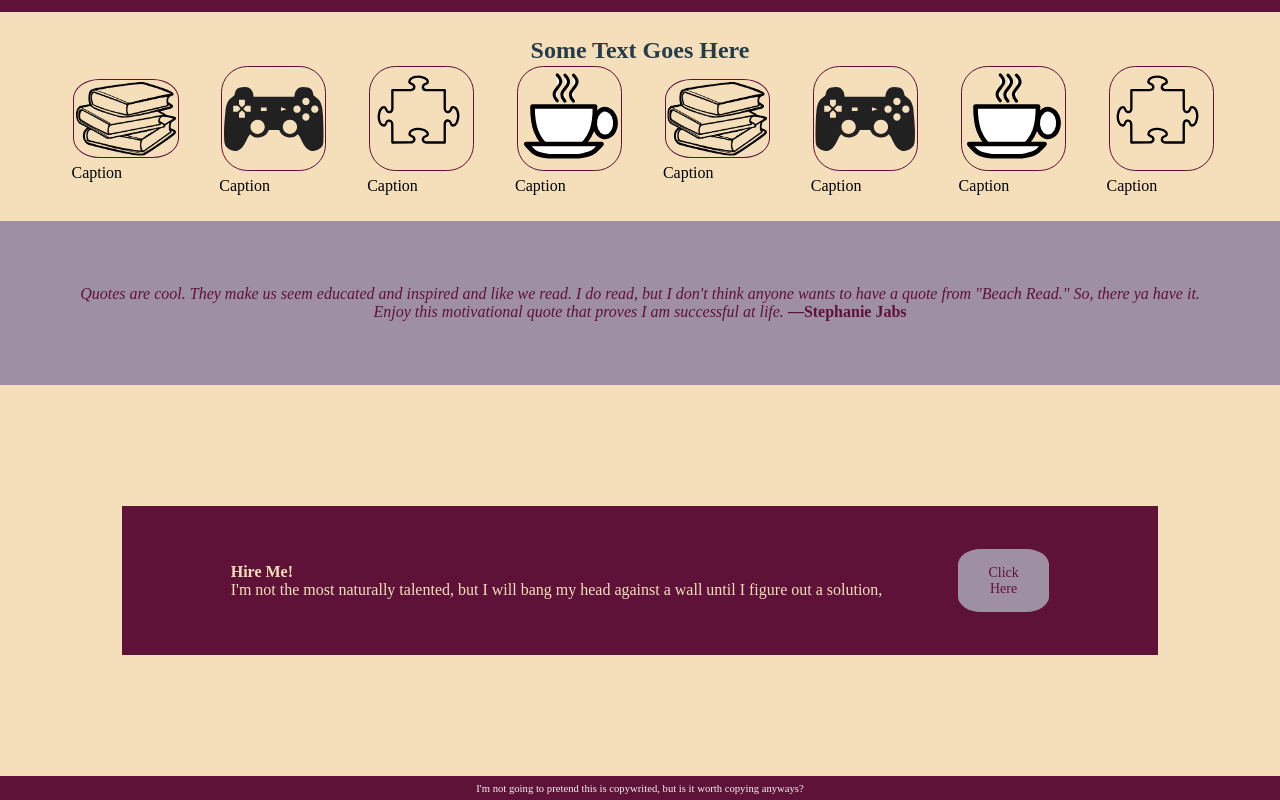
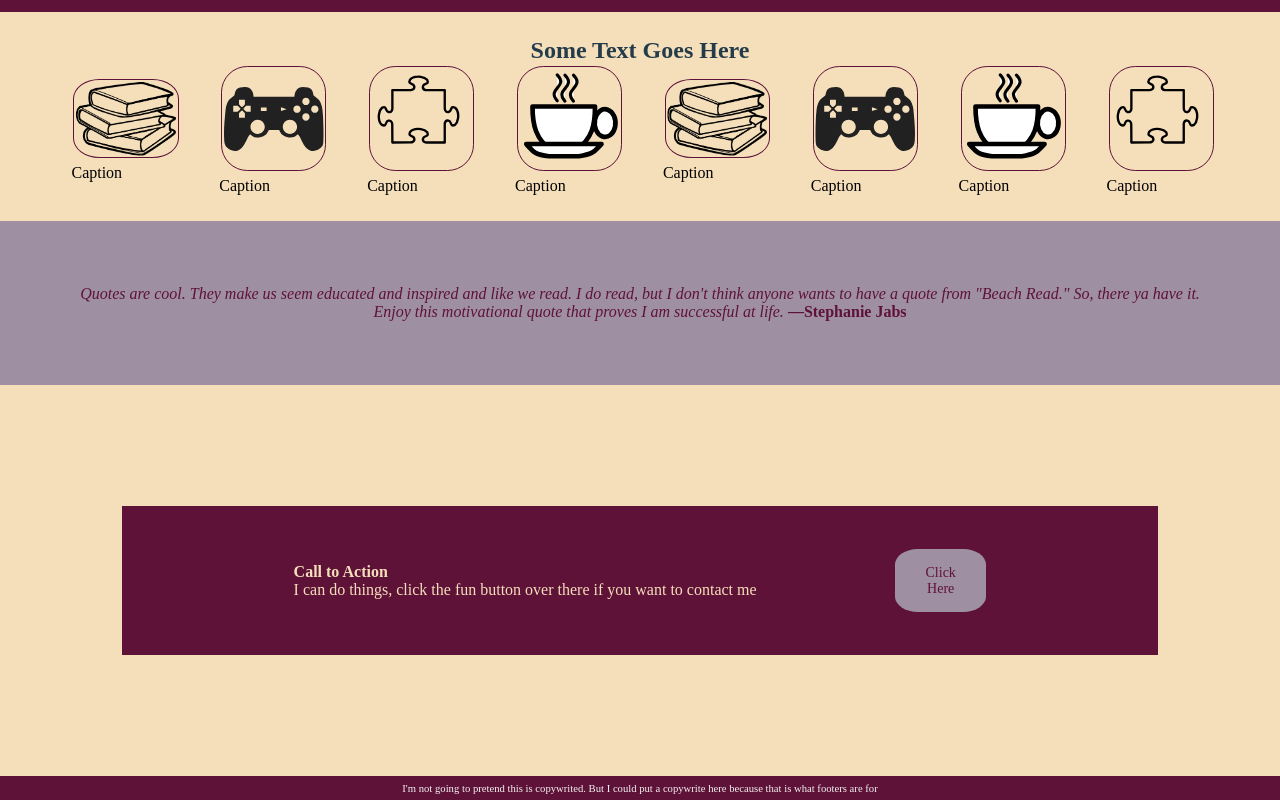
Before and after one commit to StephanieJabs/Official, a plain HTML site: page index.html in a window 1280 px wide. Shown: the part 349-1149 px from the top of the page. Drawn offline with Linux system fonts and the light colour scheme.

Commit message:
more positive

```diff
--- a/index.html
+++ b/index.html
@@ -74,8 +74,8 @@
     <div class="section-four">
         <div class="call-to-action">
             <div class="hire-plea">
-                <h4>Hire Me!</h4>
-                <p>I'm not the most naturally talented, but I will bang my head against a wall until I figure out a solution,</p>
+                <h4>Call to Action</h4>
+                <p>I can do things, click the fun button over there if you want to contact me</p>
             </div>
             <div class="hire-me">
                 <a href="index.html">Click Here</a>
@@ -83,7 +83,7 @@
         </div>
     </div>
     <div class="copywrite">
-        I'm not going to pretend this is copywrited, but is it worth copying anyways?
+        I'm not going to pretend this is copywrited. But I could put a copywrite here because that is what footers are for
     </div>
 </body>
 
```
